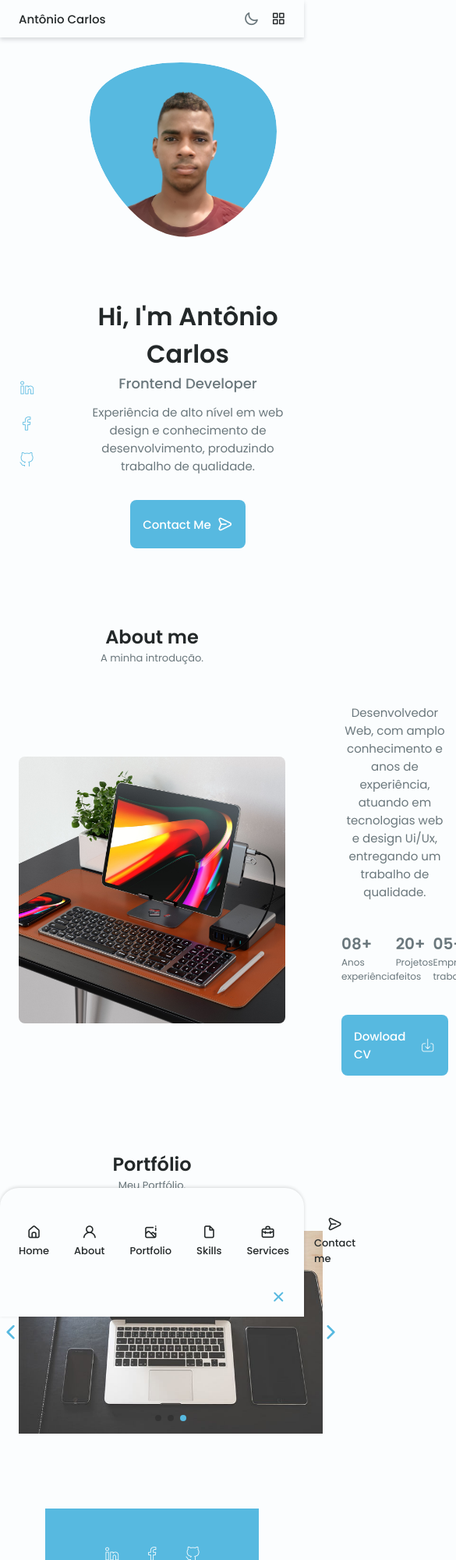
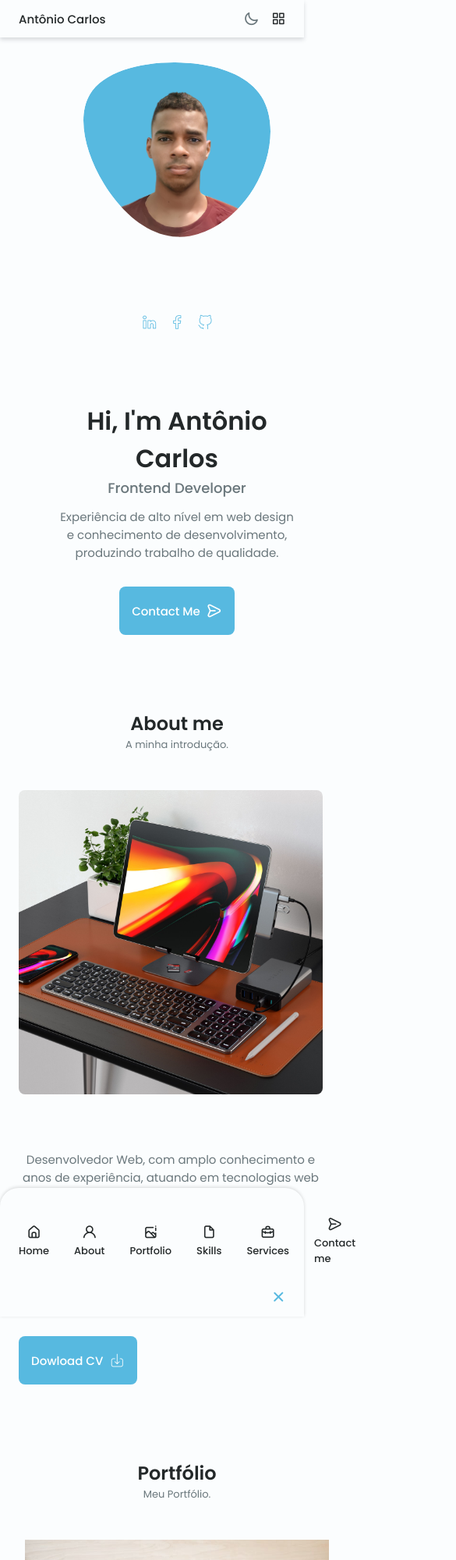
Before and after one commit to Antoni0Carlos/Antoniocarlos, a plain HTML site: page index.html in a window 390 px wide. Shown: the top 2000 px of the page at 78% size, 585 px wide, since content can reach past the window. Drawn offline with nearby package versions, Linux system fonts and the light colour scheme.

Commit message:
style: respense mobile

```diff
--- a/assets/css/roots.css
+++ b/assets/css/roots.css
@@ -3,16 +3,99 @@
   .container {
     max-width: 424px;
   }
+  /*====Home page====*/
   .home__container {
+    width: 100%;
     display: flex;
     flex-direction: column;
+    align-self: center;
     text-align: center;
+    margin-left: var(--mb-2);
+    margin-right: var(--mb-2);
+  }
+  .home__content {
+    display: flex;
+    flex-direction: column;
     align-items: center;
-    justify-content: center;
   }
   .home__img {
     order: -3;
-    margin-left: 5rem;
+  }
+  .home__social {
+    display: flex;
+    flex-direction: row;
+  }
+  .home__social-icon {
+    margin: 1rem 0.5rem;
+  }
+
+  /*====About page====*/
+  .section__title {
+    width: 100%;
+    display: flex;
+    align-items: center;
+    justify-content: center;
+    margin-left: var(--mb-2);
+    margin-right: var(--mb-2);
+  }
+  .section__subtitle {
+    width: 100%;
+    display: flex;
+    align-items: center;
+    justify-content: center;
+    margin-left: var(--mb-2);
+    margin-right: var(--mb-2);
+  }
+  .about__container {
+    width: 100%;
+    display: flex;
+    flex-direction: column;
+    align-items: center;
+    justify-content: center;
+    text-align: center;
+    margin-left: var(--mb-1-5);
+    margin-right: var(--mb-1-5);
+  }
+  .about__data {
+    width: 100%;
+  }
+  .about__img {
+    width: 100%;
+  }
+  /*====Portfolio page====*/
+  .portfolio__container {
+    width: 100%;
+    display: flex;
+    flex-direction: column;
+    justify-content: center;
+    text-align: center;
+    margin-left: var(--mb-2);
+    margin-right: var(--mb-2);
+  }
+  /*====Banner page====*/
+
+  .banner__mind__container {
+    width: 100vw;
+    display: flex;
+    flex-direction: column;
+    justify-content: center;
+    align-items: center;
+    margin-left: var(--mb-2);
+    margin-right: var(--mb-2);
+  }
+  .banner__content {
+    width: 100%;
+    display: flex;
+    background-color: var(--first-color);
+    color: #fff;
+    margin-left: var(--mb-1-5);
+    margin-right: var(--mb-1-5);
+    grid-template-columns: 0.5fr 3fr;
+    padding-top: 3.5rem;
+    align-items: center;
+  }
+  .banner__img {
+    display: none;
   }
 }
 
```
